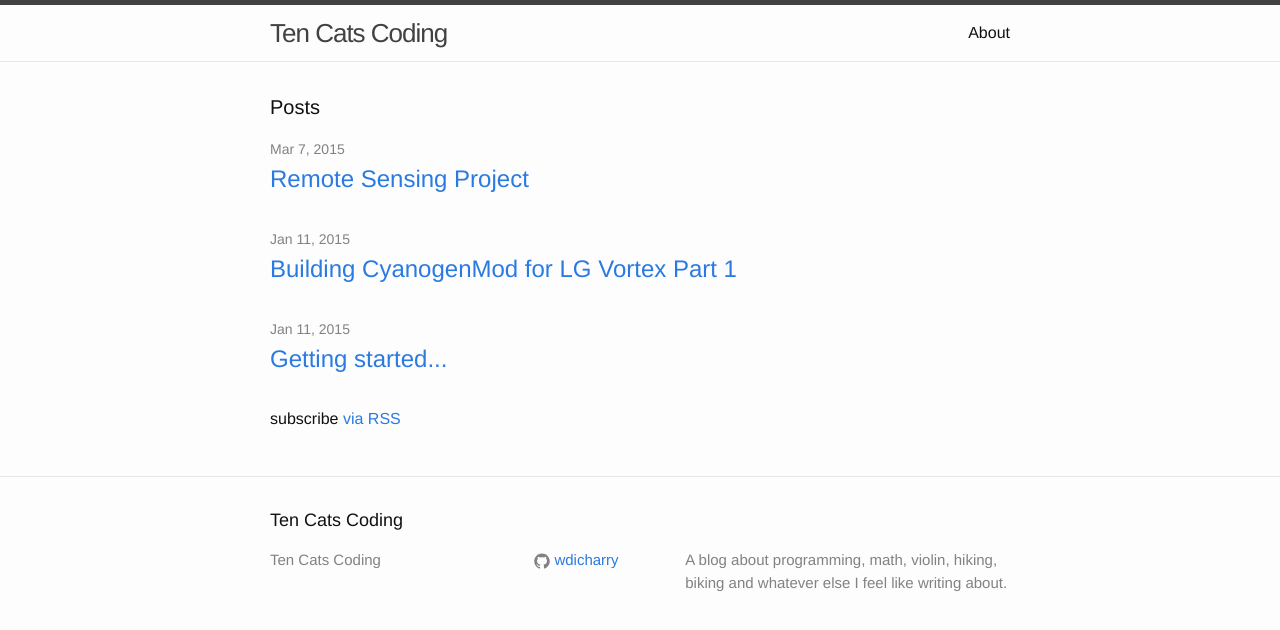
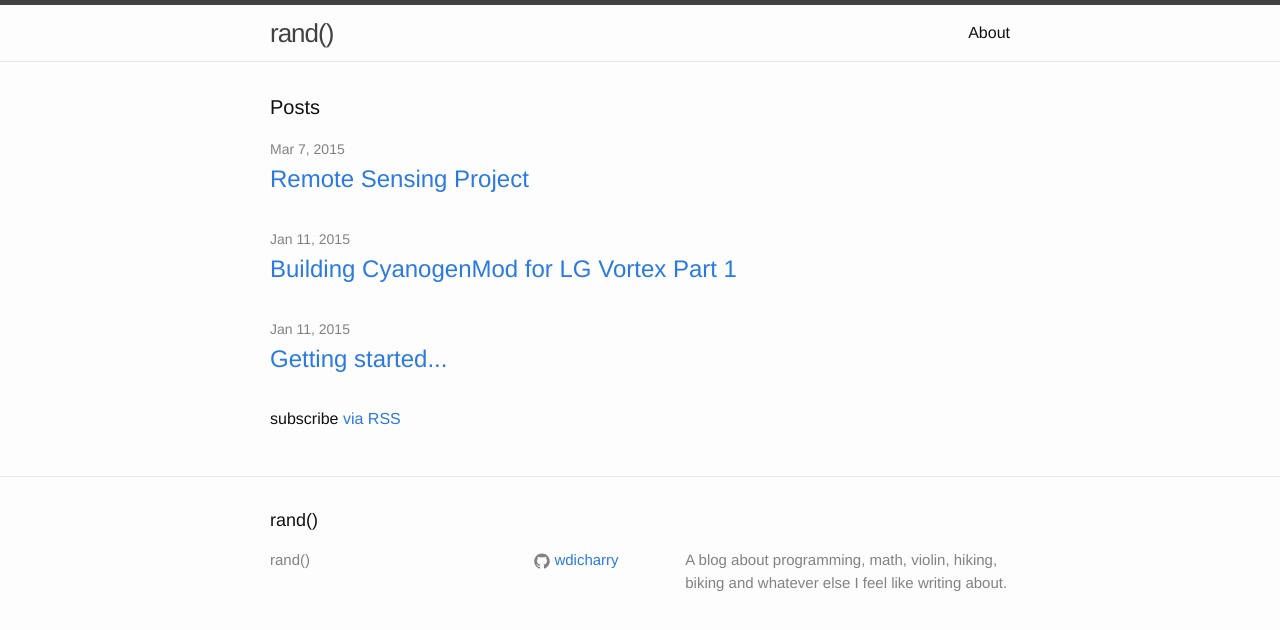
Before and after one commit to eleanxr/wdicharry.github.io, a Jekyll site: the page built from index.html, in a window 1280 px wide. Shown: the top 630 px of the page. Built offline with Jekyll 4.4.1, drawn with Linux system fonts in a browser that asks for light colours.

Commit message:
Change the title (again)

```diff
--- a/_config.yml
+++ b/_config.yml
@@ -1,5 +1,5 @@
 # Site settings
-title: Ten Cats Coding
+title: rand()
 # email: wdicharry@gmail.com
 description: > # this means to ignore newlines until "baseurl:"
     A blog about programming, math, violin, hiking, biking and whatever else I
```
